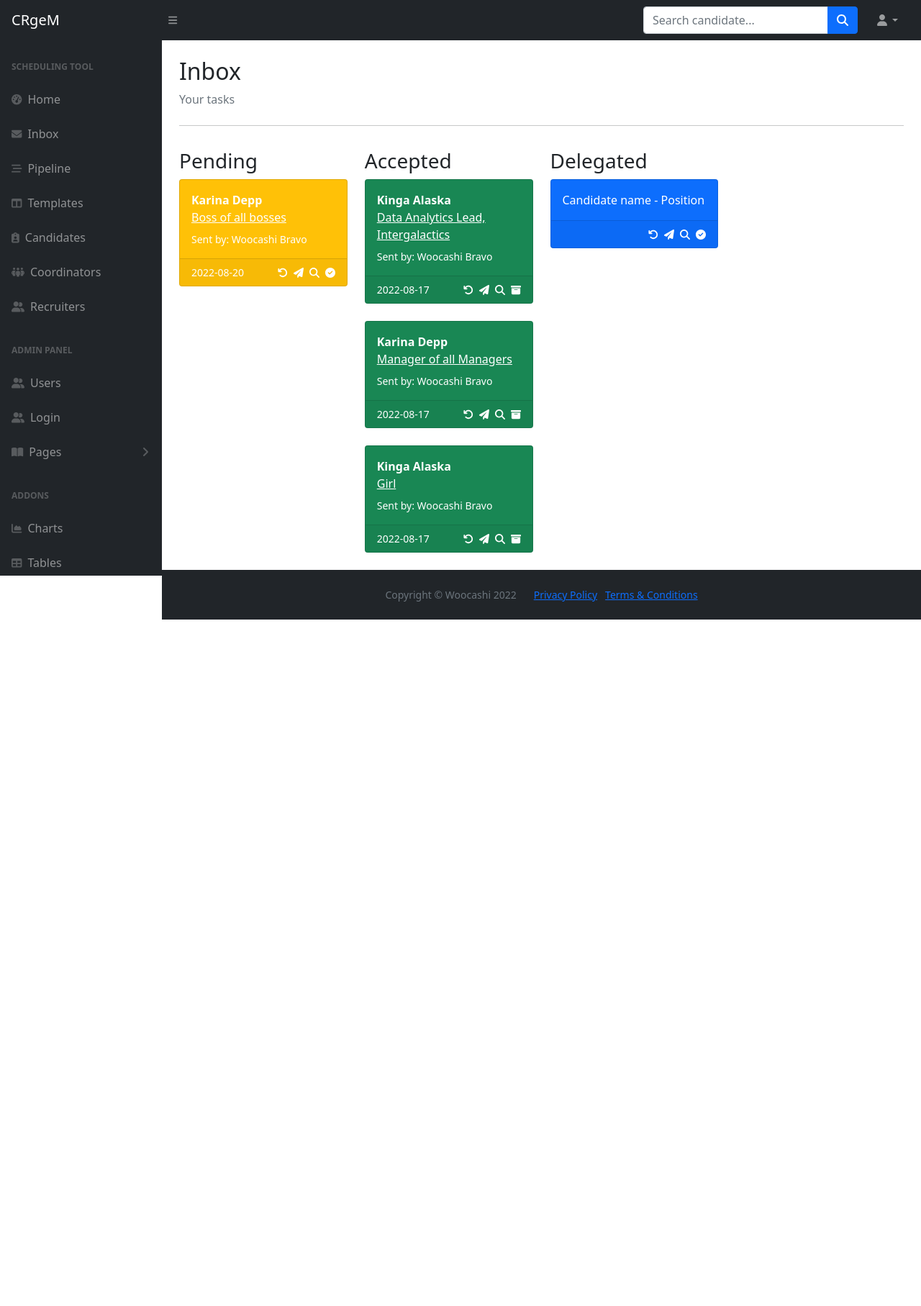
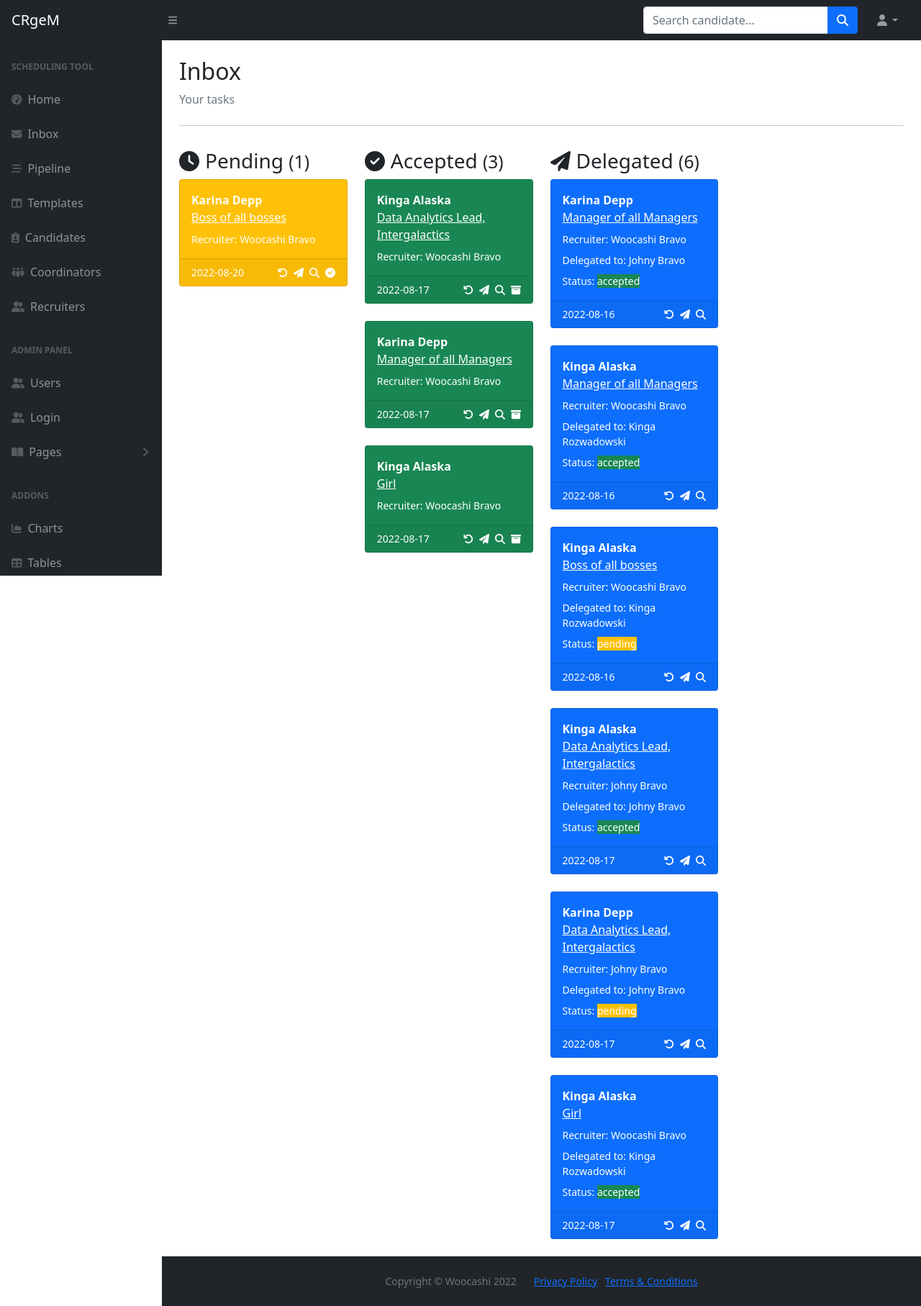
Before and after one commit to WoocashiDev/crgem, a Flask app: page /inbox in a window 1280 px wide. Shown: the whole page at 72% size. Before the commit the page ends 861 px from the top, so only its background shows below. Run offline with Flask 2, Linux system fonts and the light colour scheme; a user stored in the database is signed in; data comes from the database, SQL or seed files in the repository; both versions use the stored data as it was after the commit; some libraries are stand-ins or nearby versions.

Commit message:
Task Delegations from inbox (buttons and listings finished

```diff
--- a/forms.py
+++ b/forms.py
@@ -60,3 +60,7 @@ class NewTaskForm(FlaskForm):
     role = StringField('Position:', validators=[DataRequired(message="Position is required")])
     description = CKEditorField('Interview details:')
     submit = SubmitField('Submit')
+
+class DelegateTaskForm(FlaskForm):
+    delegate_id = SelectField('Select user to delegate the task:', validators=[DataRequired(message="User is required")])
+    delegate_task = SubmitField('Delegate')
--- a/main.py
+++ b/main.py
@@ -1,7 +1,7 @@
 from flask import Flask, render_template, redirect, url_for, flash, abort, request
 from flask_bootstrap import Bootstrap
 from flask_ckeditor import CKEditor
-from forms import NewTemplateForm, NewInterviewForm, NewUserForm, LoginForm, NewUserAdminForm, NewCandidateForm, NewTaskForm
+from forms import NewTemplateForm, NewInterviewForm, NewUserForm, LoginForm, NewUserAdminForm, NewCandidateForm, NewTaskForm, DelegateTaskForm
 from flask_wtf.csrf import CSRFProtect
 import os
 from flask_sqlalchemy import SQLAlchemy
@@ -12,10 +12,10 @@ from datetime import date, datetime
 from werkzeug.security import generate_password_hash, check_password_hash
 from flask_login import UserMixin, login_user, LoginManager, login_required, current_user, logout_user
 from werkzeug.utils import secure_filename
+from flask_modals import Modal, render_template_modal
 
 os.environ['SECRET_KEY'] = 'TOP_SECRET_KEY!'
 # INITIATING APP EXTENSIONS
-
 app = Flask(__name__)
 csrf = CSRFProtect()
 csrf.init_app(app)
@@ -25,6 +25,9 @@ app.config['SECRET_KEY'] = os.environ.get("SECRET_KEY")
 login_manager = LoginManager()
 login_manager.init_app(app)
 Base = declarative_base()
+modal = Modal(app)
+
+
 
 # CONNECTING TO DB
 
@@ -49,6 +52,7 @@ class User(db.Model, UserMixin, Base):
     candidates = relationship("Candidate", back_populates="created_by")
     tasks_sent = relationship("Task", primaryjoin="User.id==Task.sender_id", back_populates="from_user")
     tasks_received = relationship("Task", primaryjoin="User.id==Task.recipient_id", back_populates="to_user")
+    tasks_delegated = relationship("Task", primaryjoin="User.id==Task.delegate_id", back_populates="delegated_by")
 
 class Template(db.Model, Base):
     __tablename__="templates"
@@ -97,6 +101,7 @@ class Task(db.Model, Base):
     id = db.Column(db.Integer, primary_key=True)
     sender_id = Column(Integer, ForeignKey('users.id'), nullable=False)
     recipient_id = Column(Integer, ForeignKey('users.id'), nullable=False)
+    delegate_id = Column(Integer, ForeignKey('users.id'), nullable=False)
     from_user = relationship("User", foreign_keys=[sender_id], back_populates="tasks_sent")
     to_user = relationship("User", foreign_keys=[recipient_id], back_populates="tasks_received")
     candidate_id = Column(Integer, ForeignKey('candidates.id'))
@@ -109,10 +114,11 @@ class Task(db.Model, Base):
     date_completed = db.Column(db.Date, nullable=True)
     status = db.Column(db.String, nullable=False)
     is_archived = db.Column(db.Boolean, nullable=False)
+    delegated_by = relationship("User", foreign_keys=[delegate_id], back_populates="tasks_delegated")
 
 db.create_all()
 
-# USER SESSION MANAGEMENT
+###################################### MANAGING USER SESSION ###########################################
 
 @login_manager.user_loader
 def load_user(user_id):
@@ -120,8 +126,6 @@ def load_user(user_id):
         return User.query.get(user_id)
     except:
         return None
-
-# APP ROUTING
 
 @app.route('/login', methods=['POST', 'GET'])
 def login():
@@ -178,10 +182,8 @@ def register():
 def home():
     return render_template('index.html', current_user=current_user, is_authenticated=current_user.is_authenticated)
 
-########### MANAGING MESSAGE TEMPLATES
 
-
-# MANAGING COMMUNICATION TEMPLATES
+###################################### MANAGING COMMUNICATION TEMPLATES ###########################################
 
 @app.route('/templates')
 def templates():
@@ -225,7 +227,7 @@ def delete_template(template_id):
     db.session.commit()
     return redirect(url_for('templates'))
 
-##### PIPELINE MANAGEMENT
+###################################### MANAGING PIPELINE ###########################################
 
 @app.route('/pipeline')
 def pipeline():
@@ -292,7 +294,7 @@ def pipeline_delete(interview_id):
     return redirect(url_for('pipeline'))
 
 
-# MANAGING USERS FROM ADMIN PANEL
+###################################### MANAGING USERS IN ADMIN PANEL ###########################################
 
 @app.route('/users')
 def users():
@@ -361,7 +363,9 @@ def user_delete(user_id):
     return redirect(url_for('users'))
 
 
-#### CANDIDATES MANAGEMENT
+###################################### MANAGING Candidates #########################################
+
+
 @app.route('/candidates')
 def candidates():
     candidates = db.session.query(Candidate).all()
@@ -407,7 +411,7 @@ def candidates_new():
                 flash(err)
     return render_template('candidates_new.html', form=form, current_user=current_user)
 
-### MANAGING TASKS
+###################################### MANAGING TASKS ###########################################
 
 @app.route('/tasks/new', methods=['POST', 'GET'])
 def tasks_new():
@@ -426,6 +430,7 @@ def tasks_new():
         new_task = Task(
             sender_id=current_user.id,
             recipient_id=chosen_recipient.id,
+            delegate_id=chosen_recipient.id,
             candidate_id=chosen_candidate.id,
             interviewers=form.interviewers.data,
             role=form.role.data,
@@ -436,6 +441,7 @@ def tasks_new():
         )
         db.session.add(new_task)
         db.session.commit()
+        return redirect(url_for('inbox'))
     return render_template('tasks_new.html', form=form)
 
 @app.route('/inbox/task_accept/<int:task_id>', methods=['POST', 'GET'])
@@ -444,8 +450,8 @@ def task_accept(task_id):
     accepted_task.status = "accepted"
     accepted_task.date_received = date.today()
     new_interview = Interview(
-        first_name = accepted_task.candidate.first_name,
-        last_name = accepted_task.candidate.last_name,
+        first_name=accepted_task.candidate.first_name,
+        last_name=accepted_task.candidate.last_name,
         email=accepted_task.candidate.email,
         phone=accepted_task.candidate.phone,
         req_id="TBC",
@@ -458,13 +464,64 @@ def task_accept(task_id):
     )
     db.session.add(new_interview)
     db.session.commit()
+    flash(f"You have just accepted the task. Find more interview details in Pipeline section")
     return redirect(url_for('inbox'))
+
+##### GETTING TASKS COUNT ######
+
+def get_tasks_count():
+    delegations = Task.query.filter_by(delegate_id=current_user.id).all()
+    delegated_list = []
+    for task in delegations:
+        if task.delegate_id == current_user.id and task.recipient_id != current_user.id:
+            delegated_list.append(task)
+    delegated_count = len(delegated_list)
+    accepted_count = len(Task.query.filter_by(recipient_id=current_user.id, status="accepted").all())
+    pending_count = len(Task.query.filter_by(recipient_id=current_user.id, status="pending").all())
+    # Delegated tasks show the tasks delegated by current user
+
+    tasks_count = {
+        "accepted": accepted_count,
+        "pending": pending_count,
+        "delegated": delegated_count,
+    }
+    return tasks_count
+
+### GETTING LIST OF DELEGATED TASKS
+def get_delegations():
+    delegations = Task.query.filter_by(delegate_id=current_user.id).all()
+    return delegations
+
+@app.route('/inbox/delegate/<int:task_id>', methods=['POST', 'GET'])
+def task_delegate(task_id):
+    user_tasks = Task.query.filter_by(recipient_id=current_user.id).all()
+    form = DelegateTaskForm()
+    users = db.session.query(User).all()
+    users_list = [user.full_name for user in users]
+    form.delegate_id.choices = users_list
+    print(users_list)
+    if form.validate_on_submit():
+        chosen_recipient = User.query.filter_by(full_name=form.delegate_id.data).first()
+        delegated_task = Task.query.filter_by(id=task_id).first()
+        print(chosen_recipient.id)
+        print(current_user)
+        delegated_task.to_user = chosen_recipient
+        delegated_task.delegated_by = current_user
+        delegated_task.status = "pending"
+
+        db.session.commit()
+        flash(f"The task has been delegated to {chosen_recipient.full_name}")
+        return redirect(url_for('inbox'))
+    else:
+        for field_name, error_messages in form.errors.items():
+            for err in error_messages:
+                flash(err)
+    return render_template("modal_delegate.html", user_tasks=user_tasks, form=form, task_id=task_id, current_user=current_user, tasks_count=get_tasks_count(), delegated_tasks=get_delegations())
 
 @app.route('/inbox')
 def inbox():
     user_tasks = Task.query.filter_by(recipient_id=current_user.id).all()
-    print(user_tasks)
-    return render_template('inbox.html', user_tasks=user_tasks)
+    return render_template('inbox.html', user_tasks=user_tasks, tasks_count=get_tasks_count(), current_user=current_user, delegated_tasks=get_delegations())
 
 
 
--- a/templates/footer.html
+++ b/templates/footer.html
@@ -19,5 +19,6 @@
         <script src="../static/assets/demo/chart-bar-demo.js"></script>
         <script src="https://cdn.jsdelivr.net/npm/simple-datatables@latest" crossorigin="anonymous"></script>
         <script src="../static/js/datatables-simple-demo.js"></script>
+
     </body>
 </html>
--- a/templates/header.html
+++ b/templates/header.html
@@ -10,6 +10,10 @@
         <link href="https://cdn.jsdelivr.net/npm/simple-datatables@latest/dist/style.css" rel="stylesheet" />
         <link href="{{ url_for('static', filename='css/styles.css') }}" rel="stylesheet" />
         <script src="https://use.fontawesome.com/releases/v6.1.0/js/all.js" crossorigin="anonymous"></script>
+<!--        INITIATING BOOTSTRAP MODALS BELOW-->
+        <script src="https://code.jquery.com/jquery-3.2.1.slim.min.js" integrity="sha384-KJ3o2DKtIkvYIK3UENzmM7KCkRr/rE9/Qpg6aAZGJwFDMVNA/GpGFF93hXpG5KkN" crossorigin="anonymous"></script>
+        <script src="https://cdn.jsdelivr.net/npm/popper.js@1.12.9/dist/umd/popper.min.js" integrity="sha384-ApNbgh9B+Y1QKtv3Rn7W3mgPxhU9K/ScQsAP7hUibX39j7fakFPskvXusvfa0b4Q" crossorigin="anonymous"></script>
+        <script src="https://cdn.jsdelivr.net/npm/bootstrap@4.0.0/dist/js/bootstrap.min.js" integrity="sha384-JZR6Spejh4U02d8jOt6vLEHfe/JQGiRRSQQxSfFWpi1MquVdAyjUar5+76PVCmYl" crossorigin="anonymous"></script>
     </head>
     <body class="sb-nav-fixed">
         <nav class="sb-topnav navbar navbar-expand navbar-dark bg-dark">
--- a/templates/inbox.html
+++ b/templates/inbox.html
@@ -1,14 +1,24 @@
+{% import "bootstrap/wtf.html" as wtf %}
 {% include "header.html" %}
+
                 <main>
                     <div class="container-fluid px-4">
                         <h2 class="mt-4">Inbox</h2>
                         <ol class="breadcrumb mb-4">
                             <li class="breadcrumb-item active">Your tasks</li>
+                            {% with messages = get_flashed_messages() %}
+                                {% if messages %}
+                                    {% for message in messages %}
+                                    <li class="breadcrumb-item"><strong>{{ message }}</strong></li>
+                                    {% endfor %}
+                                {% endif %}
+                            {% endwith %}
                         </ol>
                         <hr>
                         <div class="row">
+                            {% if user_tasks %}
 	                        <div class="col-xl-3">
-                                <h3 class="mt-3">Pending</h3>
+                                <h3 class="mt-3"><i class="fa-solid fa-clock me-2"></i>Pending <small>({{ tasks_count.pending }})</small></h3>
                                 {% for task in user_tasks: %}
                                 {% if task.status == "pending" and task.is_archived == False %}
                                 <div class="card bg-warning text-white mb-4">
@@ -18,7 +28,7 @@
                                             <u>{{ task.role}}</u>
                                         </div>
                                         <div class="row mt-2">
-                                            <span class="small"> Sent by: {{task.from_user.full_name}}</span>
+                                            <span class="small"> Recruiter: {{task.from_user.full_name}}</span>
                                         </div>
                                     </div>
                                     <div class="card-footer d-flex align-items-center justify-content-between">
@@ -26,16 +36,16 @@
                                             <span class="small">{{task.date_sent}}</span>
                                         </div>
                                         <div class="d-flex align-items-center justify-content-end">
-                                            <a class="small text-white stretched-link ms-2" href="#" title="Return to sender">
+                                            <a class="small text-white ms-2" href="#" title="Return to sender">
                                             <i class="fa-solid fa-arrow-rotate-left"></i>
                                             </a>
-                                            <a class="small text-white stretched-link ms-2" href="#" title="Delegate">
+                                            <a class="small text-white ms-2" href="{{url_for('task_delegate', task_id=task.id)}}" title="Delegate">
                                                 <i class="fa-solid fa-paper-plane"></i>
                                             </a>
-                                            <a class="small text-white stretched-link ms-2" href="#" title="Check details">
+                                            <a class="small text-white ms-2" href="#" title="Check details">
                                                 <i class="fa-solid fa-magnifying-glass"></i>
                                             </a>
-                                            <a class="small text-white stretched-link ms-2" href="{{url_for('task_accept', task_id=task.id)}}" title="Accept task">
+                                            <a class="small text-white ms-2" href="{{url_for('task_accept', task_id=task.id)}}" title="Accept task">
                                                 <i class="fa-solid fa-circle-check"></i>
                                             </a>
                                         </div>
@@ -46,9 +56,14 @@
                                 {% endfor %}
                             </div>
                             <div class="col-xl-3">
-                                <h3 class="mt-3">Accepted</h3>
+
+
+                                <h3 class="mt-3"><i class="fa-solid fa-circle-check me-2"></i>Accepted <small>({{ tasks_count.accepted }})</small></h3>
+
                                 {% for task in user_tasks: %}
-                                {% if task.status == "accepted" and task.is_archived == False %}
+                                {% if task.status == "accepted" and task.is_archived == False: %}
+
+
                                 <div class="card bg-success text-white mb-4">
                                     <div class="card-body">
                                         <div class="row">
@@ -56,7 +71,7 @@
                                             <u>{{ task.role}}</u>
                                         </div>
                                         <div class="row mt-2">
-                                            <span class="small"> Sent by: {{task.from_user.full_name}}</span>
+                                            <span class="small"> Recruiter: {{task.from_user.full_name}}</span>
                                         </div>
                                     </div>
                                     <div class="card-footer d-flex align-items-center justify-content-between">
@@ -64,16 +79,16 @@
                                             <span class="small">{{task.date_sent}}</span>
                                         </div>
                                         <div class="d-flex align-items-center justify-content-end">
-                                            <a class="small text-white stretched-link ms-2" href="#" title="Return to sender">
+                                            <a class="small text-white ms-2" href="#" title="Return to sender">
                                                 <i class="fa-solid fa-arrow-rotate-left"></i>
                                             </a>
-                                            <a class="small text-white stretched-link ms-2" href="#" title="Delegate">
+                                            <a class="small text-white ms-2" href="{{url_for('task_delegate', task_id=task.id)}}" title="Delegate">
                                                 <i class="fa-solid fa-paper-plane"></i>
                                             </a>
-                                            <a class="small text-white stretched-link ms-2" href="#" title="Check details">
+                                            <a class="small text-white ms-2" href="#" title="Check details">
                                                 <i class="fa-solid fa-magnifying-glass"></i>
                                             </a>
-                                            <a class="small text-white stretched-link ms-2" href="#" title="Archive task">
+                                            <a class="small text-white ms-2" href="#" title="Archive task">
                                                 <i class="fa-solid fa-box-archive"></i>
                                             </a>
                                         </div>
@@ -83,30 +98,60 @@
                                 {% endfor %}
                             </div>
                             <div class="col-xl-3">
-                                <h3 class="mt-3">Delegated</h3>
+                                <h3 class="mt-3"><i class="fa-solid fa-paper-plane me-2"></i>Delegated <small>({{ tasks_count.delegated }})</small></h3>
+                                {% for task in delegated_tasks: %}
+                                {% if task.delegate_id == current_user.id and task.recipient_id != current_user.id and task.is_archived == False: %}
                                 <div class="card bg-primary text-white mb-4">
                                     <div class="card-body">
-                                        <span class="big">Candidate name</span>
-                                        -
-                                        <span class="big">Position</span>
+                                        <div class="row">
+                                            <strong>{{ task.candidate.full_name }}</strong>
+                                            <u>{{ task.role}}</u>
+                                        </div>
+                                        <div class="row mt-2">
+                                            <span class="small"> Recruiter: {{task.from_user.full_name}}</span>
+                                        </div>
+                                        <div class="row mt-2">
+                                            <span class="small"> Delegated to: {{task.to_user.full_name}}</span>
+                                        </div>
+                                        {% if task.status == "pending" %}
+                                        <div class="row mt-2">
+                                            <span class="small"> Status: <span class="bg-warning">{{task.status}}</span></span>
+                                        </div>
+                                        {% elif task.status == "accepted" %}
+                                        <div class="row mt-2">
+                                            <span class="small"> Status: <span class="bg-success">{{task.status}}</span></span>
+                                        </div>
+                                        {% endif %}
                                     </div>
-                                    <div class="card-footer d-flex align-items-center justify-content-end">
-                                        <a class="small text-white stretched-link ms-2" href="#" title="Return to sender">
+                                    <div class="card-footer d-flex align-items-center justify-content-between">
+                                        <div class="d-flex align-items-center justify-content-start">
+                                            <span class="small">{{task.date_sent}}</span>
+                                        </div>
+                                        <div class="d-flex align-items-center justify-content-end">
+                                            <a class="small text-white ms-2" href="#" title="Return to sender">
                                             <i class="fa-solid fa-arrow-rotate-left"></i>
-                                        </a>
-                                        <a class="small text-white stretched-link ms-2" href="#" title="Delegate">
-                                            <i class="fa-solid fa-paper-plane"></i>
-                                        </a>
-                                        <a class="small text-white stretched-link ms-2" href="#" title="Check details">
-                                            <i class="fa-solid fa-magnifying-glass"></i>
-                                        </a>
-                                        <a class="small text-white stretched-link ms-2" href="#" title="Accept task">
-                                            <i class="fa-solid fa-circle-check"></i>
-                                        </a>
+                                            </a>
+                                            <a class="small text-white ms-2" href="{{url_for('task_delegate', task_id=task.id)}}" title="Delegate">
+                                                <i class="fa-solid fa-paper-plane"></i>
+                                            </a>
+                                            <a class="small text-white ms-2" href="#" title="Check details">
+                                                <i class="fa-solid fa-magnifying-glass"></i>
+                                            </a>
+                                        </div>
+
                                     </div>
                                 </div>
-                            </div>
+                                {% endif %}
+                                {% endfor %}
+                            {% else %}
+                            <div>You don't have any tasks yet!</div>
+                            {% endif %}
                         </div>
                     </div>
                 </main>
+<!--MODAL-->
+{% block modal %}{% endblock %}
+
+{% block script %}{% endblock %}
+
 {% include 'footer.html' %}
```
Also changed, not shown: templates/index.html (+1 -9 lines), templates/modal_delegate.html (added, +44 -0 lines), crm.db.
